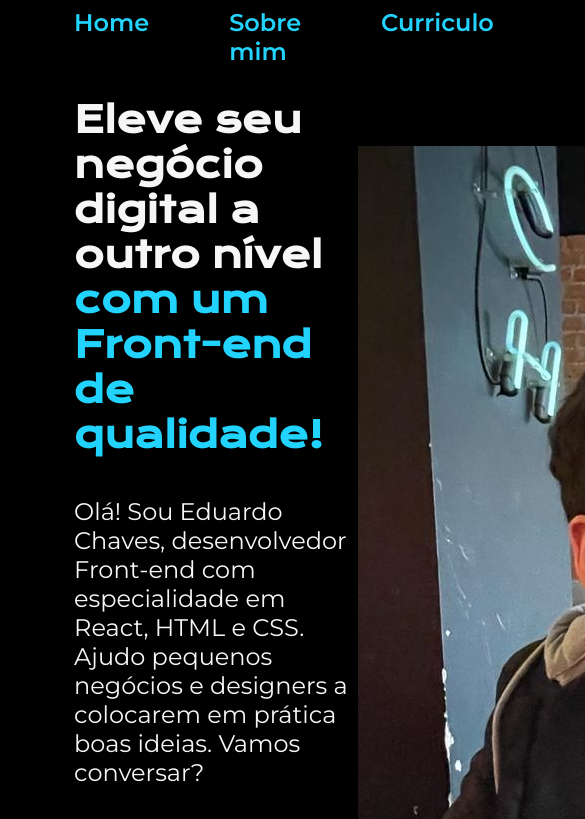
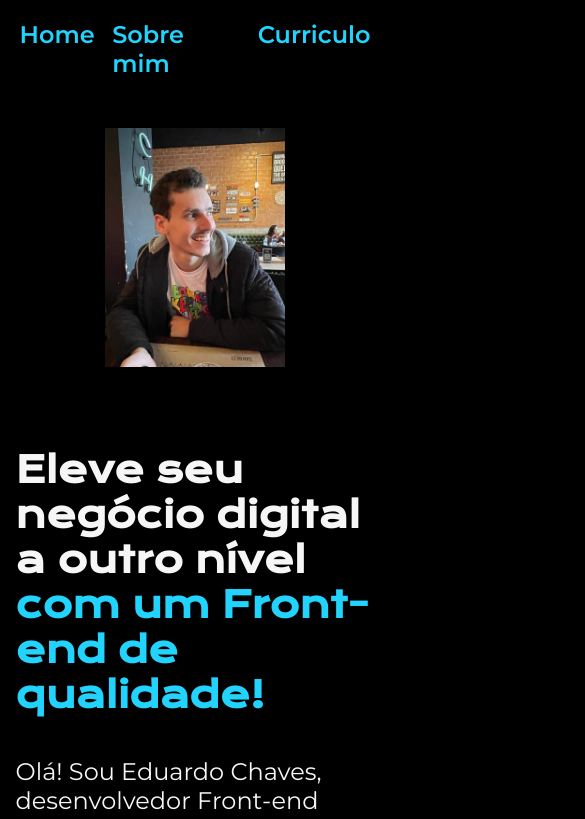
Before and after one commit to eduardochaves98/ProjetoPortifolioAlura, a plain HTML site: page index.html in a window 390 px wide. Shown: the top 819 px of the page, 585 px wide, since content can reach past the window. Drawn offline with nearby package versions, Linux system fonts and the light colour scheme.

Commit message:
Inicio Responsividade

```diff
--- a/index.html
+++ b/index.html
@@ -38,7 +38,7 @@
                 </div>
             </section>
             <div class="images">
-                <img src="./assets/img_1.png" alt="Foto Eduardo">
+                <img class="foto" src="./assets/img_1.png" alt="Foto Eduardo">
             </div>
 
         </main>
--- a/styles/style.css
+++ b/styles/style.css
@@ -27,15 +27,15 @@ body {
 
 .cabecalho__menu{
     display: flex;
-    gap: 80px;
-
+    /*flex-wrap: wrap;*/
+    gap: 5rem;
 }
 
 .cabecalho__menu__links{
     color: var(--cor-terciaria);
     font-family: var(--fonte-secundaria);
     font-weight: 600;
-    font-size: 24px;
+    font-size: 1.5rem;
     text-decoration: none;
 }
 
@@ -47,24 +47,25 @@ body {
     display: flex;
     align-items: center;
     justify-content: space-between;
+    gap: 5rem;
     padding:8% 19%;
 }
 
 .apresentacao__conteudo{
     display: flex;
-    width: 615px;
+    width: 50%;
     gap: 40px;
     flex-direction: column;
 }
 
 .apresentacao__conteudo__titulo{
-    font-size: 36px;
+    font-size: 2.25rem;
     font-family: var(--fonte-principal)
 
 }
 
 .apresentacao__conteudo__texto{
-    font-size: 24px;
+    font-size: 1.5rem;
     font-family: var(--fonte-secundaria);
 
 }
@@ -78,15 +79,15 @@ body {
 .apresentacao__links__subtitulo{
     font-family: var(--fonte-principal);
     font-weight: 400;
-    font-size: 24px;
+    font-size: 1.5rem;
 }
 
 .apresentacao__links__link{
     color: var(--cor-secundaria);
-    width: 280px;
+    width: 50%;
     text-align: center;
     border-radius: 8px;
-    font-size: 24px;
+    font-size: 1.5rem;
     padding: 22px 0;
     text-decoration: none;
     font-family: var(--fonte-secundaria);
@@ -108,7 +109,7 @@ body {
     padding: 24px;
     text-align: center;
     font-family: var(--fonte-secundaria);
-    font-size: 24px;
+    font-size: 1.5rem;
 
 }
 
@@ -120,13 +121,52 @@ body {
 }
 
 .about__conteudo__titulo{
-    font-size: 36px;
+    font-size: 2.25rem;
     font-family: var(--fonte-principal)
 
 }
 
 .about__conteudo__texto{
-    font-size: 24px;
+    font-size: 1.5rem;
     font-family: var(--fonte-secundaria);
 
 }
+
+.images{
+    width: 50%;
+}
+
+@media (max-width: 1500px) {
+    .cabecalho{
+        width: auto;
+        padding: 5%;
+    }
+    .cabecalho__menu{
+
+        width: auto;
+        gap: 5%;
+    }
+    .cabecalho__menu__links{
+        width: auto;
+    }
+    .apresentacao{
+        flex-direction: column-reverse;
+        padding-left: 4%;
+        padding-right: 4%;
+    }
+    .apresentacao__conteudo{
+        width: auto;
+    }
+    .images{
+        display: flex;
+        position: relative;
+        justify-content: center;
+        object-fit: cover;
+    }
+    .foto{
+        width: 100%;
+        object-fit: cover;
+        box-sizing: border-box;
+    }
+
+}
```
Also changed, not shown: about.html (+1 -1 lines), curriculo.html (+1 -1 lines).
